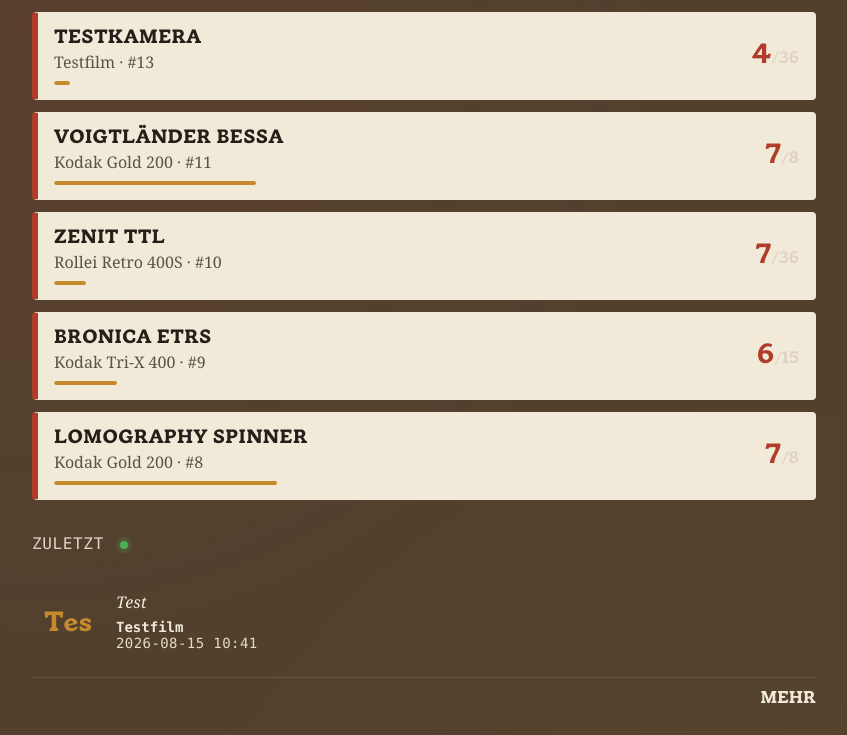
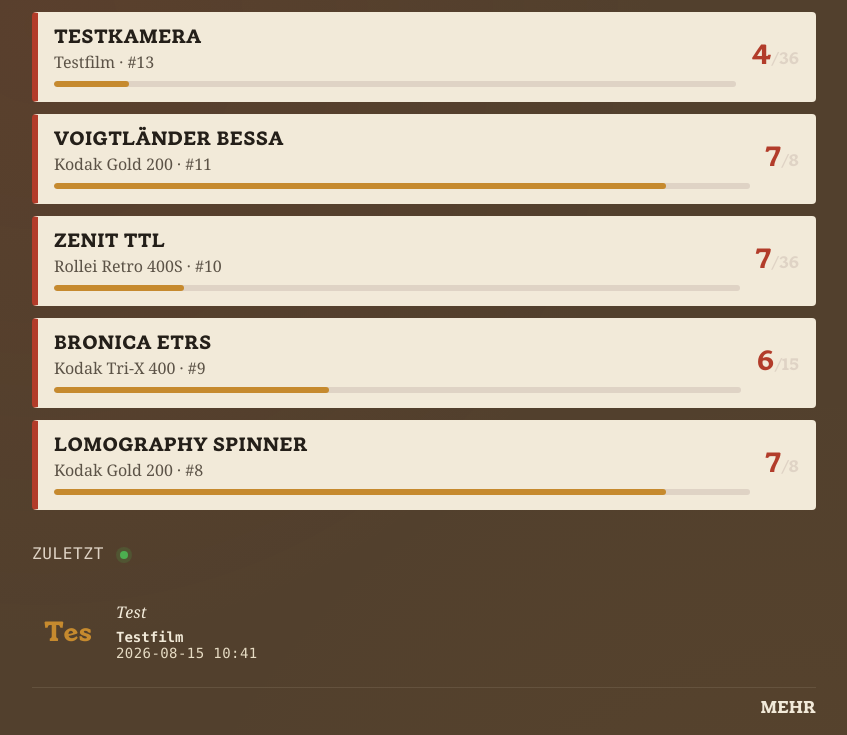
Before and after one commit to reschcloud/filmlog, a Flask app: page / in a window 1280 px wide. Shown: the part 110-845 px from the top of the page, without its empty margins (216-1063 px from the left). Run offline with Flask 3, Linux system fonts and the light colour scheme.

Commit message:
fix progress bar width

```diff
--- a/static/style.css
+++ b/static/style.css
@@ -561,6 +561,8 @@ body {
 .dashboard-info {
   display: flex;
   flex-direction: column;
+  flex: 1;
+  min-width: 0;
 }
 .dashboard-kamera {
   font-family: var(--font-display);
@@ -595,8 +597,8 @@ body {
 }
 
 .dashboard-fill-track {
-  height: 4px;
-  background: rgba(242,234,217,0.12);
+  height: 6px;
+  background: var(--muted);
   border-radius: 999px;
   margin-top: 8px;
   overflow: hidden;
```
